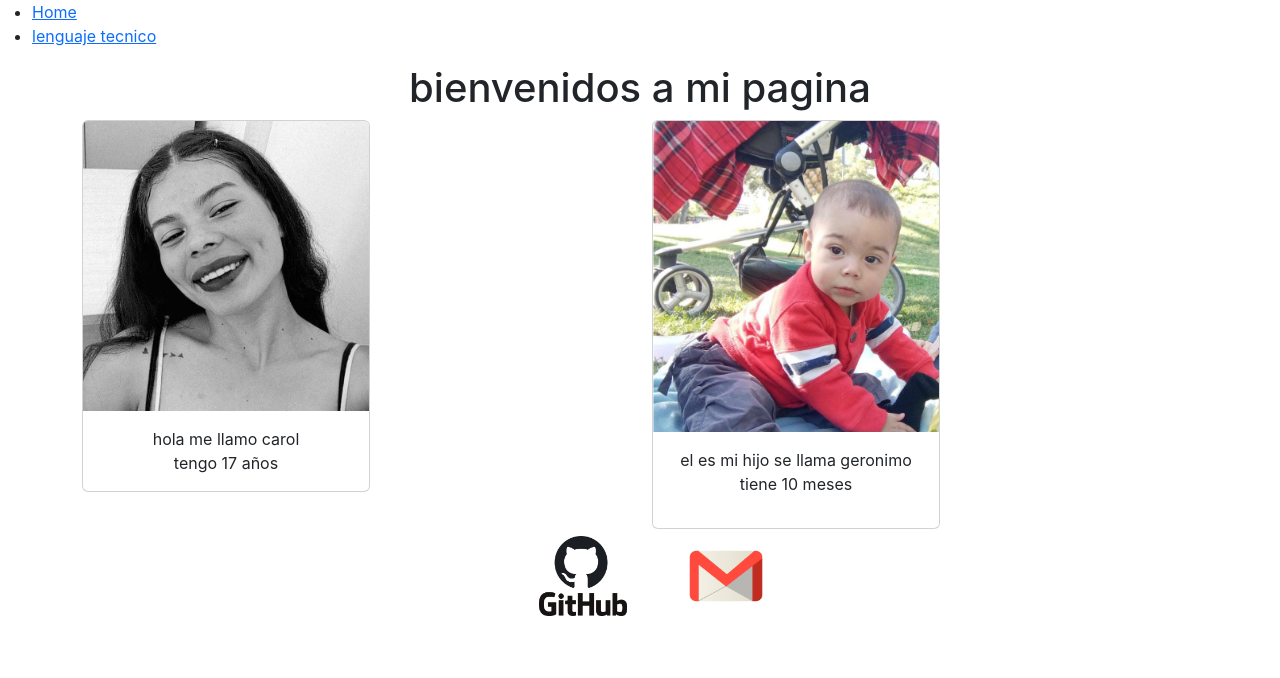
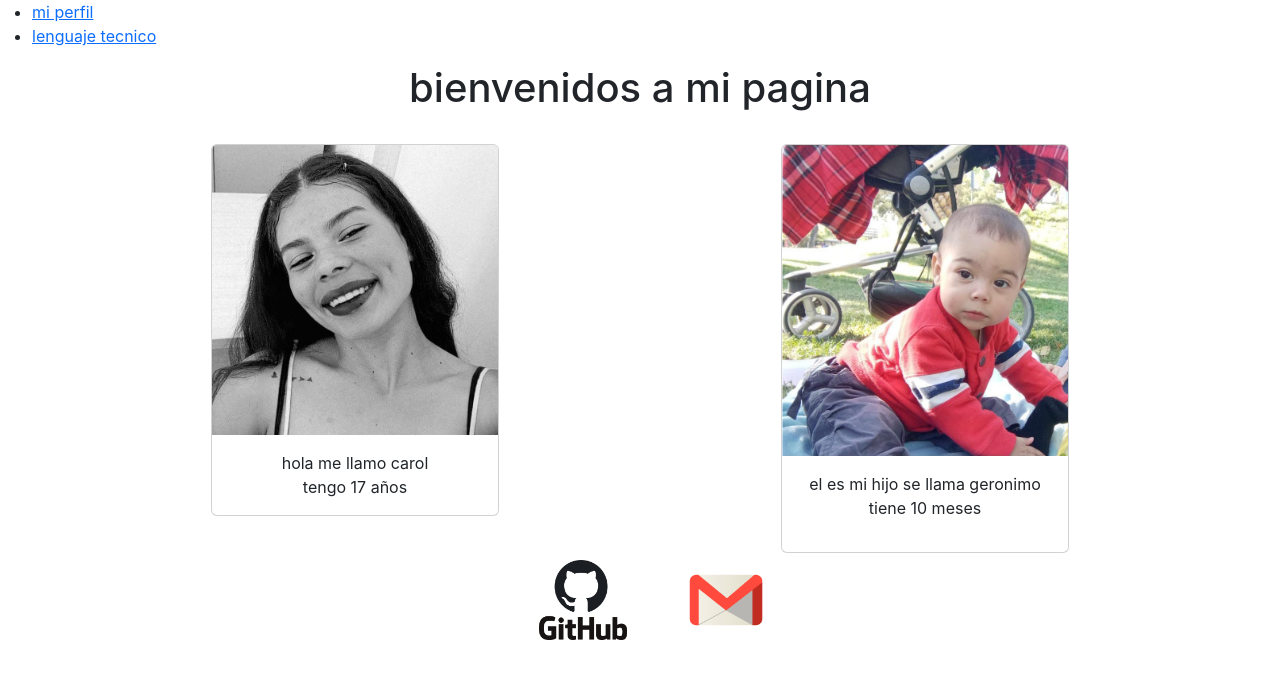
Before and after one commit to Dahianita53/Dahianita53.github.io, a React (Create React App) app: page / in a window 1280 px wide. Shown: the top 678 px of the page. Built offline with nearby package versions, Linux system fonts and the light colour scheme.

Commit message:
centre una foto

```diff
--- a/src/App.js
+++ b/src/App.js
@@ -16,7 +16,7 @@ function App() {
         <nav>
           <ul>
           <li>
-              <Link to="/">Home</Link>
+              <Link to="/">mi perfil</Link>
             </li>
             <li>
               <Link to="/lenguaje-tecnico">lenguaje tecnico</Link>
--- a/src/pages/Home.js
+++ b/src/pages/Home.js
@@ -2,10 +2,11 @@ function Home() {
     return (
         <div className="App container">
             <h1> bienvenidos<span> a mi pagina </span></h1>
+            <br></br>
             <div className="row">
 
                 <div className="col">
-                    <div className="card" style={{ width: "18rem" }}>
+                    <div className="card m-auto" style={{ width: "18rem" }}>
                         <img src="yop.jpg" className="card-img-top" alt="10" />
                         <div className="card-body">
                             <p className="card-text"> hola me llamo carol
@@ -18,7 +19,7 @@ function Home() {
 
                 </div>
                 <div className="col">
-                    <div className="card" style={{ width: "18rem" }}>
+                    <div className="card m-auto" style={{ width: "18rem" }}>
                         <img src="gero.png" className="card-img-top" alt="10" />
                         <div className="card-body">
                             <p>el es mi hijo se llama geronimo
@@ -33,10 +34,10 @@ function Home() {
             </div>
             <a href="https://github.com/Dahianita53" class="btn rounded-pill px-3 mb-2 mb-lg-0>">
                 <img src="git.jpg" className="card-img-top" alt="10" height={80} width9 />
-                </a>
-                <a href="mailto:dahianagonzales53@gmail.com" class="btn rounded-pill px-3 mb-2 mb-lg-0>">
+            </a>
+            <a href="mailto:dahianagonzales53@gmail.com" class="btn rounded-pill px-3 mb-2 mb-lg-0>">
                 <img src="gmail.jpg" className="card-img-top" alt="10" height={80} width9 />
-</a>
+            </a>
         </div>
     )
 }
```
